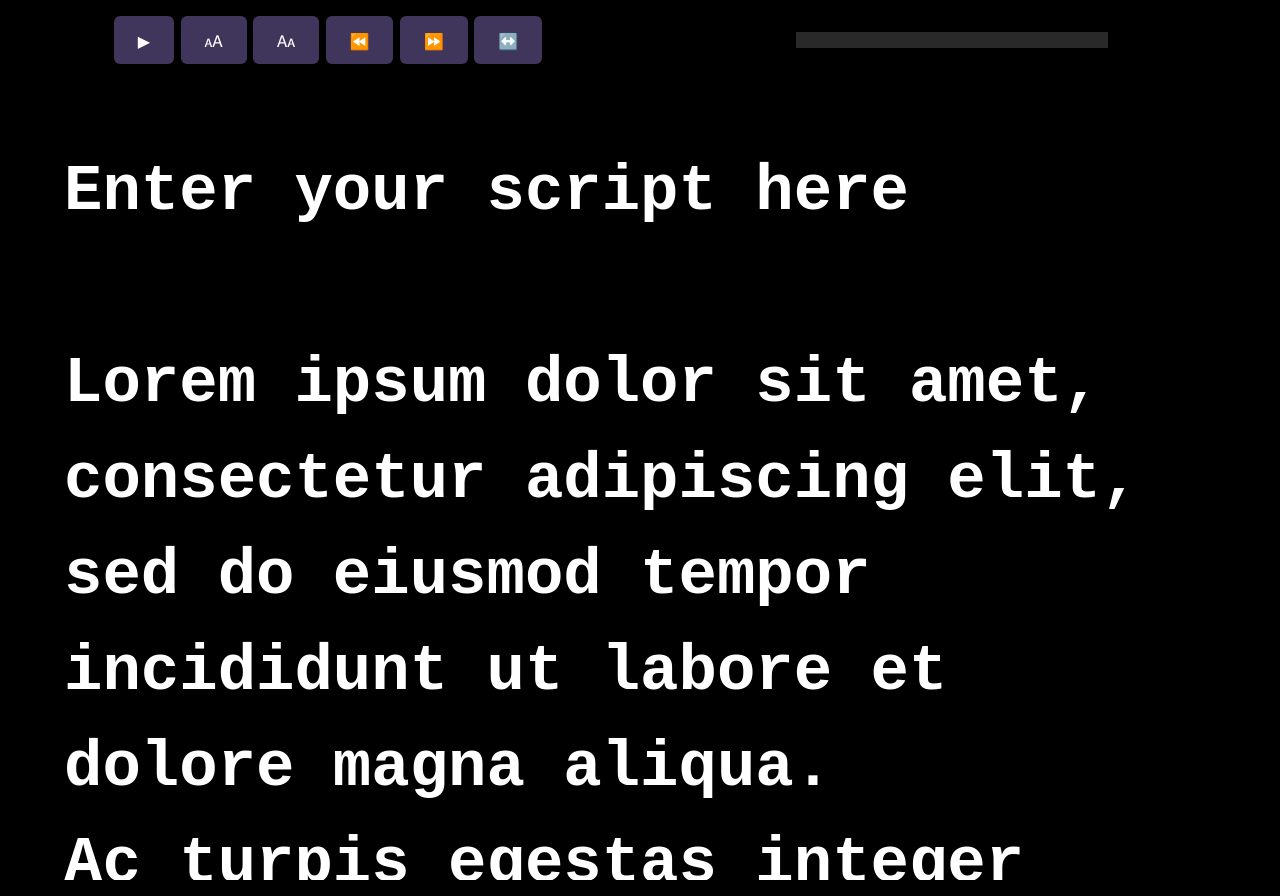
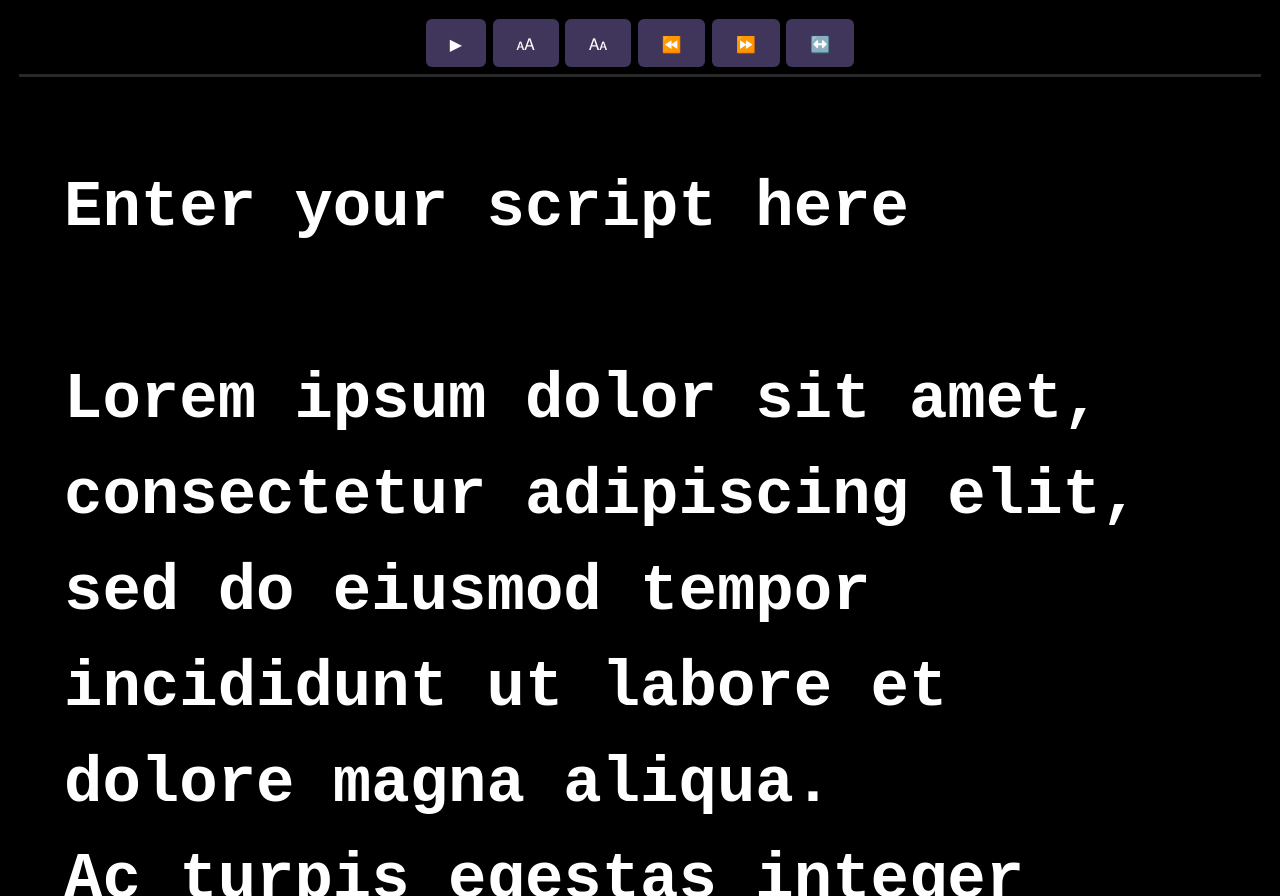
Before and after one commit to KyleTryon/TSTV-Teleprompter, a website: page public/index.html in a window 1280 px wide. Drawn offline with Linux system fonts and the light colour scheme; files whose address does not match are found by name.

Commit message:
reposition nav

```diff
--- a/public/index.css
+++ b/public/index.css
@@ -32,18 +32,18 @@ main {
 
 nav {
   display: flex;
-  flex-direction: row;
+  flex-direction: column;
   padding: 1em;
-  min-height: 80px;
   width: 100%;
   align-items: center;
 }
 
 nav span {
   flex: 1;
+  width: 100%;
+  padding: 0.2em;
   display: flex;
-  min-height: 48px;
-  min-width: 50%;
+  flex-direction: row;
   justify-content: center;
   text-align: center;
   align-items: center;
@@ -91,6 +91,7 @@ nav span {
 
 #progressStatus {
   text-align: right;
+  height: 3px;
 }
 
 /* width */
@@ -115,9 +116,8 @@ nav span {
 
 progress {
   border: none;
-  width: 50%;
-  max-width: 350px;
-  height: 1em;
+  width: 100%;
+  height: 10px;
   background: #f00;
 }
 
@@ -128,9 +128,3 @@ progress::-webkit-progress-value {
 progress::-webkit-progress-bar {
   background: #292929;
 }
-
-@media (max-width: 768px) {
-  nav {
-    flex-direction: column;
-  }
-}
```
